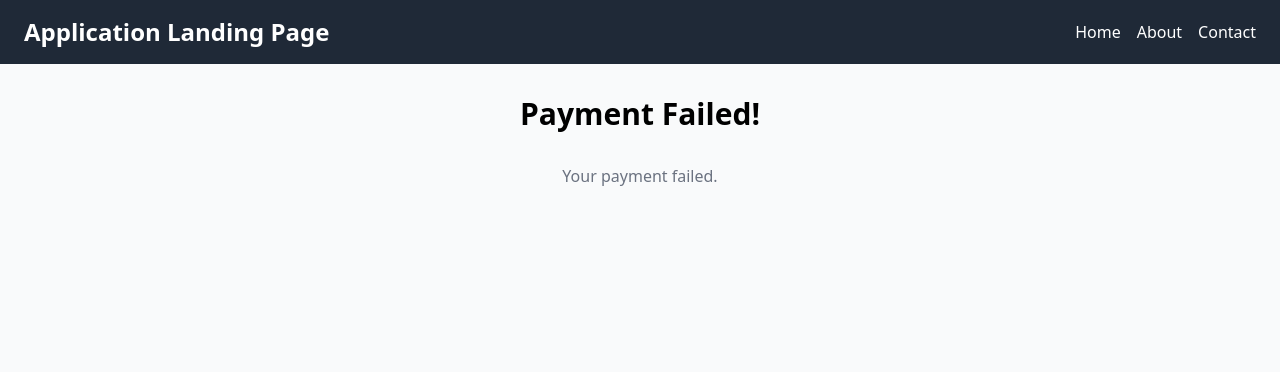
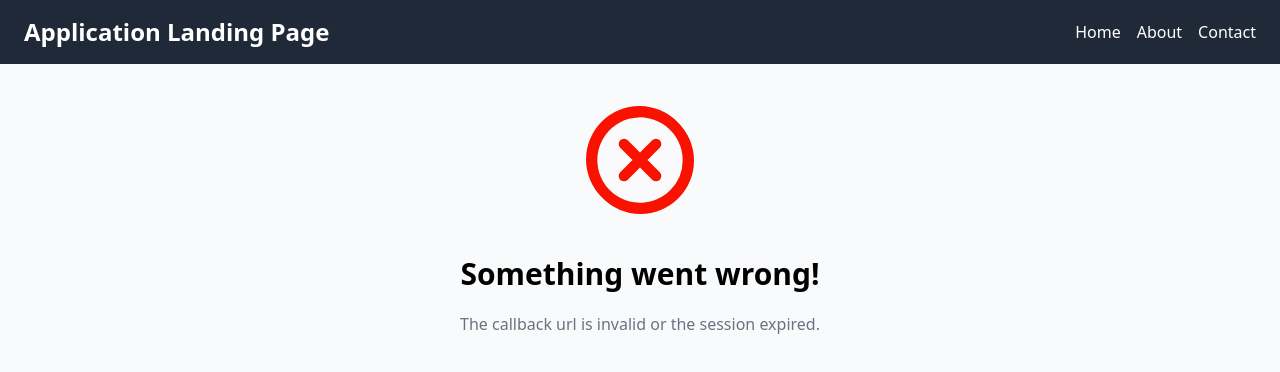
Before and after one commit to my-hack-club-projects/project-manager, a Vue app in the folder frontend/: page /payment/1 in a window 1280 px wide. Shown: the top 372 px of the page. Built offline with nearby package versions, Linux system fonts and the light colour scheme.

Commit message:
Redesigned payment success/fail pages

```diff
--- a/frontend/src/views/PaymentCompleted.vue
+++ b/frontend/src/views/PaymentCompleted.vue
@@ -1,35 +1,29 @@
 <template>
     <div class="flex flex-col items-center h-screen bg-gray-50">
-        <div>
-            <div class="flex flex-col items-center">
-                <!-- <h1 class="text-3xl font-bold mt-8">
-                    <span v-if="success">Success!</span>
-                    <span v-else>Error!</span>
-                </h1>
+        <div class="flex flex-col items-center py-8">
+            <svg v-if="success" width="128" height="128" viewBox="0 0 1024 1024" class="icon" version="1.1"
+                xmlns="http://www.w3.org/2000/svg">
+                <path
+                    d="M905.92 237.76a32 32 0 0 0-52.48 36.48A416 416 0 1 1 96 512a418.56 418.56 0 0 1 297.28-398.72 32 32 0 1 0-18.24-61.44A480 480 0 1 0 992 512a477.12 477.12 0 0 0-86.08-274.24z"
+                    fill="#15da00" />
+                <path
+                    d="M630.72 113.28A413.76 413.76 0 0 1 768 185.28a32 32 0 0 0 39.68-50.24 476.8 476.8 0 0 0-160-83.2 32 32 0 0 0-18.24 61.44zM489.28 86.72a36.8 36.8 0 0 0 10.56 6.72 30.08 30.08 0 0 0 24.32 0 37.12 37.12 0 0 0 10.56-6.72A32 32 0 0 0 544 64a33.6 33.6 0 0 0-9.28-22.72A32 32 0 0 0 505.6 32a20.8 20.8 0 0 0-5.76 1.92 23.68 23.68 0 0 0-5.76 2.88l-4.8 3.84a32 32 0 0 0-6.72 10.56A32 32 0 0 0 480 64a32 32 0 0 0 2.56 12.16 37.12 37.12 0 0 0 6.72 10.56zM230.08 467.84a36.48 36.48 0 0 0 0 51.84L413.12 704a36.48 36.48 0 0 0 51.84 0l328.96-330.56A36.48 36.48 0 0 0 742.08 320l-303.36 303.36-156.8-155.52a36.8 36.8 0 0 0-51.84 0z"
+                    fill="#15da00" />
+            </svg>
+            <svg v-else fill="#fa1201" width="128" height="128" viewBox="0 0 24 24" xmlns="http://www.w3.org/2000/svg">
+                <path
+                    d="M15.71,8.29a1,1,0,0,0-1.42,0L12,10.59,9.71,8.29A1,1,0,0,0,8.29,9.71L10.59,12l-2.3,2.29a1,1,0,0,0,0,1.42,1,1,0,0,0,1.42,0L12,13.41l2.29,2.3a1,1,0,0,0,1.42,0,1,1,0,0,0,0-1.42L13.41,12l2.3-2.29A1,1,0,0,0,15.71,8.29Zm3.36-3.36A10,10,0,1,0,4.93,19.07,10,10,0,1,0,19.07,4.93ZM17.66,17.66A8,8,0,1,1,20,12,7.95,7.95,0,0,1,17.66,17.66Z" />
+            </svg>
+            <h1 class="text-3xl font-bold mt-8">
+                <span v-if="success">Success!</span>
+                <span v-else>Something went wrong!</span>
+            </h1>
 
-                <div v-if="success" class="flex flex-col items-center text-gray-500 mt-4">
-                    <p class="mt-4">Your email was confirmed successfully.</p>
-                    <p class="mt-4">You can now <RouterLink to="/login/" class="text-blue-500">sign in</RouterLink>.</p>
-                </div>
-                <div v-else class="flex flex-col items-center text-gray-500 mt-4">
-                    <p class="mt-4">The link has expired.</p>
-                    <p class="mt-4">Please try generating a new one by <RouterLink to="/register/"
-                            class="text-blue-500">
-                            signing up</RouterLink> again.</p>
-                </div> -->
-
-                <!-- Payment success/failure page -->
-                <h1 class="text-3xl font-bold mt-8">
-                    <span v-if="success">Payment Successful!</span>
-                    <span v-else>Payment Failed!</span>
-                </h1>
-
-                <div v-if="success" class="flex flex-col items-center text-gray-500 mt-4">
-                    <p class="mt-4">Your payment was successful.</p>
-                </div>
-                <div v-else class="flex flex-col items-center text-gray-500 mt-4">
-                    <p class="mt-4">Your payment failed.</p>
-                </div>
+            <div v-if="success" class="flex flex-col items-center text-gray-500 mt-1">
+                <p class="mt-4">Thank you for purchasing Premium!</p>
+            </div>
+            <div v-else class="flex flex-col items-center text-gray-500 mt-1">
+                <p class="mt-4">The callback url is invalid or the session expired.</p>
             </div>
         </div>
     </div>
```
